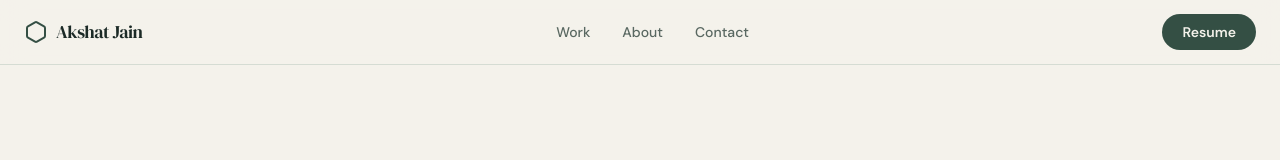
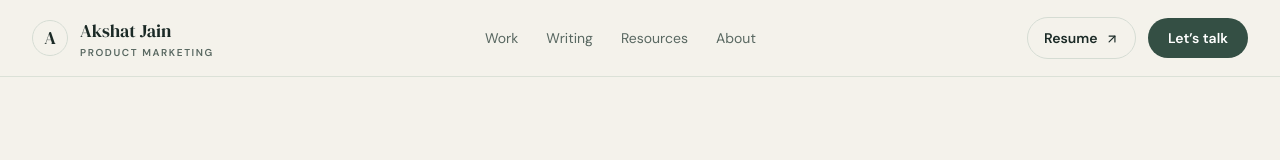
Before and after one commit to akshatjain4377-commits/Akshat-Jain-PMM-Portfolio, a React (Vite) app: page / in a window 1280 px wide. Shown: the top 160 px of the page. Built offline with nearby package versions, Linux system fonts and the light colour scheme.

Commit message:
Redesign navigation for funnel-led portfolio

```diff
--- a/src/components/Navbar.tsx
+++ b/src/components/Navbar.tsx
@@ -1,190 +1,106 @@
+import { useState } from 'react';
 import { Link, useLocation } from 'react-router-dom';
-import { Hexagon, Check, Copy, Linkedin, Twitter, X } from 'lucide-react';
-import { useState, useEffect, useRef } from 'react';
+import { ArrowUpRight, Menu, X } from 'lucide-react';
+
+const links = [
+  { label: 'Work', to: '/work' },
+  { label: 'Writing', to: '/writing' },
+  { label: 'Resources', to: '/resources' },
+  { label: 'About', to: '/about' },
+];
 
 export default function Navbar() {
   const location = useLocation();
-  const isCaseStudy = location.pathname.includes('/work/');
+  const [mobileOpen, setMobileOpen] = useState(false);
 
-  // ── Active section tracker ──────────────────────────────────────────────────
-  const [activeSection, setActiveSection] = useState('context');
-
-  useEffect(() => {
-    if (!isCaseStudy) return;
-    const sections = ['context', 'problem', 'insight', 'strategy', 'metrics'];
-    const observers = [];
-
-    sections.forEach((id) => {
-      const el = document.getElementById(id);
-      if (!el) return;
-      const observer = new IntersectionObserver(
-        ([entry]) => { if (entry.isIntersecting) setActiveSection(id); },
-        { rootMargin: '-30% 0px -60% 0px', threshold: 0 }
-      );
-      observer.observe(el);
-      observers.push(observer);
-    });
-
-    return () => observers.forEach((o) => o.disconnect());
-  }, [isCaseStudy, location.pathname]);
-
-  // ── Smooth scroll handler ───────────────────────────────────────────────────
-  const handleSectionClick = (e, id) => {
-    e.preventDefault();
-    const el = document.getElementById(id);
-    if (!el) return;
-    const top = el.getBoundingClientRect().top + window.scrollY - 80;
-    window.scrollTo({ top, behavior: 'smooth' });
-    setActiveSection(id);
+  const isActive = (to: string) => {
+    if (to === '/work') return location.pathname.startsWith('/work');
+    if (to === '/writing') return location.pathname.startsWith('/writing');
+    if (to === '/resources') return location.pathname.startsWith('/resources');
+    return location.pathname === to;
   };
 
-  // ── Share dropdown ──────────────────────────────────────────────────────────
-  const [shareOpen, setShareOpen] = useState(false);
-  const [copied, setCopied] = useState(false);
-  const shareRef = useRef(null);
-
-  // Close dropdown when clicking outside
-  useEffect(() => {
-    const handler = (e) => {
-      if (shareRef.current && !shareRef.current.contains(e.target)) {
-        setShareOpen(false);
-      }
-    };
-    document.addEventListener('mousedown', handler);
-    return () => document.removeEventListener('mousedown', handler);
-  }, []);
-
-  const handleCopyLink = () => {
-    navigator.clipboard.writeText(window.location.href);
-    setCopied(true);
-    setTimeout(() => { setCopied(false); setShareOpen(false); }, 1800);
-  };
-
-  const handleLinkedIn = () => {
-    const url = `https://www.linkedin.com/sharing/share-offsite/?url=${encodeURIComponent(window.location.href)}`;
-    window.open(url, '_blank', 'noopener,noreferrer');
-    setShareOpen(false);
-  };
-
-  const handleTwitter = () => {
-    const text = `Check out this PMM case study by Akshat Jain`;
-    const url = `https://twitter.com/intent/tweet?text=${encodeURIComponent(text)}&url=${encodeURIComponent(window.location.href)}`;
-    window.open(url, '_blank', 'noopener,noreferrer');
-    setShareOpen(false);
-  };
-
-  const sections = ['context', 'problem', 'insight', 'strategy', 'metrics'];
+  const closeMenu = () => setMobileOpen(false);
 
   return (
-    <nav className="sticky top-0 z-50 w-full border-b border-brand-border bg-brand-bg/80 backdrop-blur-md">
-      <div className="mx-auto flex h-16 max-w-7xl items-center justify-between px-6">
-
-        {/* ── Logo — unchanged ── */}
-        <Link
-          to="/"
-          className="flex items-center gap-2 text-brand-text hover:text-brand-accent transition-colors"
-        >
-          <Hexagon className="h-6 w-6 text-brand-accent" />
-          <span className="font-display font-bold text-lg tracking-tight">Akshat Jain</span>
+    <header className="sticky top-0 z-50 border-b border-brand-border/80 bg-brand-bg/95 backdrop-blur-md">
+      <nav aria-label="Main navigation" className="mx-auto flex min-h-[76px] max-w-7xl items-center justify-between gap-5 px-5 md:px-8">
+        <Link to="/" onClick={closeMenu} className="group flex shrink-0 items-center gap-3 text-brand-text">
+          <span className="flex h-9 w-9 items-center justify-center rounded-full border border-brand-border font-display text-lg transition group-hover:border-brand-accent">A</span>
+          <span className="leading-tight">
+            <span className="block font-display text-lg">Akshat Jain</span>
+            <span className="mt-0.5 hidden text-[10px] font-semibold uppercase tracking-[0.16em] text-brand-muted sm:block">Product marketing</span>
+          </span>
         </Link>
 
-        {/* ── Nav links ── */}
-        {isCaseStudy ? (
-          <div className="hidden md:flex items-center gap-8 text-sm font-medium">
-            {sections.map((id) => (
-              <a
-                key={id}
-                href={`#${id}`}
-                onClick={(e) => handleSectionClick(e, id)}
-                className={`capitalize transition-colors ${
-                  activeSection === id
-                    ? 'text-brand-accent'
-                    : 'text-brand-muted hover:text-brand-text'
-                }`}
-              >
-                {id}
-              </a>
-            ))}
-          </div>
-        ) : (
-          // ── Home nav — completely unchanged ──
-          <div className="hidden md:flex items-center gap-8 text-sm font-medium text-brand-muted">
-            <Link to="/work" className="hover:text-brand-text transition-colors">Work</Link>
-            <Link to="/about" className="hover:text-brand-text transition-colors">About</Link>
-            <Link to="/contact" className="hover:text-brand-text transition-colors">Contact</Link>
-          </div>
-        )}
-
-        {/* ── Right button ── */}
-        <div className="flex items-center gap-4">
-          {isCaseStudy ? (
-
-            // ── Share button with dropdown ──
-            <div className="relative" ref={shareRef}>
-              <button
-                onClick={() => setShareOpen((prev) => !prev)}
-                className="rounded-full bg-brand-accent px-5 py-2 text-sm font-semibold text-brand-bg hover:bg-brand-accent-hover transition-colors"
-              >
-                Share
-              </button>
-
-              {shareOpen && (
-                <div className="absolute right-0 top-12 w-52 overflow-hidden rounded-2xl border border-brand-border bg-brand-card shadow-xl">
-
-                  {/* Copy link */}
-                  <button
-                    onClick={handleCopyLink}
-                    className="flex w-full items-center gap-3 px-4 py-3 text-sm text-brand-text hover:bg-brand-border transition-colors"
-                  >
-                    {copied
-                      ? <Check className="h-4 w-4 text-brand-accent" />
-                      : <Copy className="h-4 w-4 text-brand-muted" />
-                    }
-                    {copied ? 'Link copied!' : 'Copy link'}
-                  </button>
-
-                  {/* LinkedIn */}
-                  <button
-                    onClick={handleLinkedIn}
-                    className="flex w-full items-center gap-3 px-4 py-3 text-sm text-brand-text hover:bg-brand-border transition-colors"
-                  >
-                    <Linkedin className="h-4 w-4 text-brand-muted" />
-                    Share on LinkedIn
-                  </button>
-
-                  {/* Twitter / X */}
-                  <button
-                    onClick={handleTwitter}
-                    className="flex w-full items-center gap-3 px-4 py-3 text-sm text-brand-text hover:bg-brand-border transition-colors"
-                  >
-                    <Twitter className="h-4 w-4 text-brand-muted" />
-                    Share on Twitter
-                  </button>
-
-                </div>
-              )}
-            </div>
-
-          ) : (
-
-            // ── Resume download — completely unchanged ──
-            <button
-              onClick={() => {
-                const link = document.createElement("a");
-                link.href =
-                  "https://raw.githubusercontent.com/akshatjain4377-commits/Akshat-Jain-PMM-Portfolio/main/akshat-jain-cv.pdf";
-                link.download = "akshat-jain-cv.pdf";
-                link.click();
-              }}
-              className="rounded-full bg-brand-accent px-5 py-2 text-sm font-semibold text-brand-bg hover:bg-brand-accent-hover transition-colors"
+        <div className="hidden items-center gap-7 md:flex">
+          {links.map((link) => (
+            <Link
+              key={link.to}
+              to={link.to}
+              aria-current={isActive(link.to) ? 'page' : undefined}
+              className={`relative py-2 text-sm transition-colors hover:text-brand-text ${isActive(link.to) ? 'font-semibold text-brand-text' : 'text-brand-muted'}`}
             >
-              Resume
-            </button>
-
-          )}
+              {link.label}
+              {isActive(link.to) && <span className="absolute inset-x-0 -bottom-1 h-px bg-brand-accent" />}
+            </Link>
+          ))}
         </div>
 
-      </div>
-    </nav>
+        <div className="hidden items-center gap-3 md:flex">
+          <a
+            href="https://raw.githubusercontent.com/akshatjain4377-commits/Akshat-Jain-PMM-Portfolio/main/akshat-jain-cv.pdf"
+            target="_blank"
+            rel="noreferrer"
+            className="rounded-full border border-brand-border px-4 py-2.5 text-sm font-semibold text-brand-text transition hover:border-brand-accent"
+          >
+            Resume <ArrowUpRight className="ml-1 inline h-3.5 w-3.5" aria-hidden="true" />
+          </a>
+          <Link to="/contact" className="rounded-full bg-brand-accent px-5 py-2.5 text-sm font-semibold text-white transition hover:bg-brand-accent-hover">
+            Let’s talk
+          </Link>
+        </div>
+
+        <button
+          type="button"
+          className="flex h-11 w-11 items-center justify-center rounded-full border border-brand-border text-brand-text md:hidden"
+          aria-label={mobileOpen ? 'Close navigation menu' : 'Open navigation menu'}
+          aria-expanded={mobileOpen}
+          aria-controls="mobile-navigation"
+          onClick={() => setMobileOpen((open) => !open)}
+        >
+          {mobileOpen ? <X className="h-5 w-5" /> : <Menu className="h-5 w-5" />}
+        </button>
+      </nav>
+
+      {mobileOpen && (
+        <div id="mobile-navigation" className="border-t border-brand-border bg-brand-bg px-5 py-5 md:hidden">
+          <div className="mx-auto flex max-w-7xl flex-col gap-1">
+            {links.map((link) => (
+              <Link
+                key={link.to}
+                to={link.to}
+                onClick={closeMenu}
+                aria-current={isActive(link.to) ? 'page' : undefined}
+                className={`rounded-xl px-4 py-3 text-base ${isActive(link.to) ? 'bg-brand-card font-semibold text-brand-text' : 'text-brand-muted'}`}
+              >
+                {link.label}
+              </Link>
+            ))}
+            <Link to="/contact" onClick={closeMenu} className="mt-2 rounded-xl bg-brand-accent px-4 py-3 text-center font-semibold text-white">
+              Let’s talk
+            </Link>
+            <a
+              href="https://raw.githubusercontent.com/akshatjain4377-commits/Akshat-Jain-PMM-Portfolio/main/akshat-jain-cv.pdf"
+              target="_blank"
+              rel="noreferrer"
+              className="rounded-xl px-4 py-3 text-center text-sm font-semibold text-brand-muted"
+            >
+              Open résumé
+            </a>
+          </div>
+        </div>
+      )}
+    </header>
   );
 }
```
